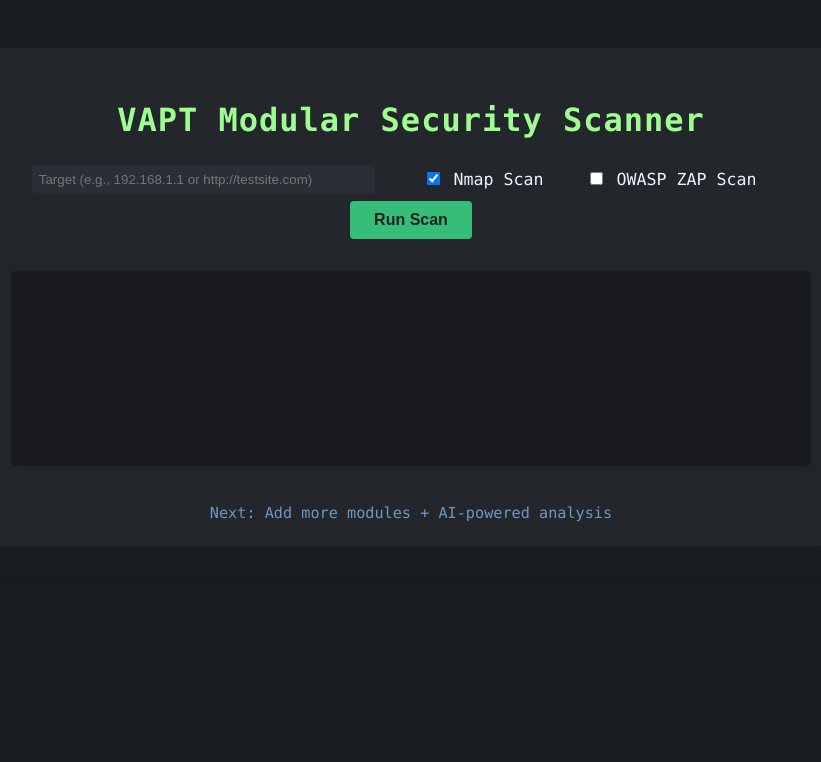
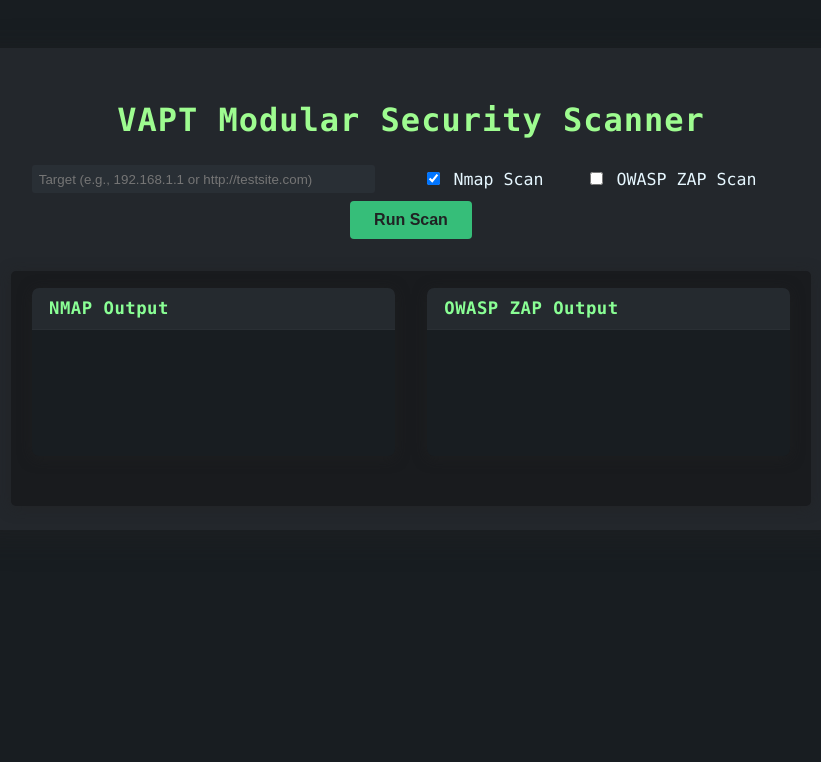
Before and after one commit to jackaizik/VAPT-Scanner, a Flask app: page / in a window 1280 px wide. Shown: the top 762 px of the page, without its empty margins (229-1050 px from the left). Run offline with Flask 3, Linux system fonts and the light colour scheme.

Commit message:
Visual Improvements

```diff
--- a/static/styles.css
+++ b/static/styles.css
@@ -102,3 +102,51 @@ footer {
     margin-top: 2.5em;
     opacity: 0.7;
 }
+
+.output-area {
+    display: flex;
+    gap: 2em;
+    flex-wrap: wrap;
+    margin-top: 2em;
+    justify-content: space-between;
+}
+.scanner-console {
+    background: #191b1e;
+    border-radius: 7px;
+    box-shadow: 0 2px 14px #2228;
+    flex: 1 1 330px;
+    min-width: 290px;
+    max-width: 390px;
+    display: flex;
+    flex-direction: column;
+    margin-bottom: 2em;
+    margin-right: 0;
+    margin-left: 0;
+}
+.console-title {
+    font-weight: bold;
+    background: #252a2f;
+    color: #8aff95;
+    padding: 0.6em 1em;
+    border-radius: 7px 7px 0 0;
+    font-size: 1.08em;
+    letter-spacing: 0.5px;
+    border-bottom: 1px solid #2a2f34;
+}
+.console-body {
+    padding: 1.1em 1.1em;
+    font-family: 'Fira Mono', 'Consolas', monospace;
+    font-size: 1.03em;
+    color: #d6e9f3;
+    background: #181d21;
+    border-radius: 0 0 7px 7px;
+    white-space: pre-wrap;
+    word-break: break-word;
+    max-height: 340px;
+    overflow-y: auto;
+    min-height: 90px;
+}
+@media (max-width: 900px) {
+    .output-area { flex-direction: column; gap: 0.5em; }
+    .scanner-console { max-width: 100%; min-width: 220px; }
+}
--- a/templates/index.html
+++ b/templates/index.html
@@ -16,33 +16,43 @@
             </div>
             <button type="submit">Run Scan</button>
         </form>
-        <div id="output-area">
-            <div id="scan-status" class="console-output"></div>
+        <div id="output-area" class="output-area">
+            <div class="scanner-console" id="nmap-console">
+                <div class="console-title">NMAP Output</div>
+                <div class="console-body" id="nmap-output"></div>
             </div>
-        <footer>
-            <span>Next: Add more modules + AI-powered analysis</span>
-        </footer>
+            <div class="scanner-console" id="zap-console">
+                <div class="console-title">OWASP ZAP Output</div>
+                <div class="console-body" id="zap-output"></div>
             </div>
+            <!-- Add more scanner consoles here as you expand modules -->
+        </div>
+
         <script>
         document.getElementById('scan-form').onsubmit = async function(e){
             e.preventDefault();
-        let output = document.getElementById('scan-status');
-        output.innerHTML = '';
+            // Clear previous outputs
+            document.getElementById('nmap-output').innerText = '';
+            document.getElementById('zap-output').innerText = '';
+            // Collect targets/modules
             let target = document.getElementById('target').value;
             let scanTypes = Array.from(document.querySelectorAll('input[name="scan_type"]:checked')).map(cb => cb.value);
 
             // Run all selected scanners in parallel
             for (let scanType of scanTypes) {
-            output.innerHTML += `<div class="module-header">${scanType.toUpperCase()} Scan Started...</div>`;
+                let outputDiv = document.getElementById(scanType + '-output');
+                outputDiv.innerText = 'Scan started...';
                 fetch('/scan', {
                     method: 'POST',
                     headers: {'Content-Type': 'application/json'},
                     body: JSON.stringify({scan_type: scanType, target: target})
-            }).then(r => r.json()).then(result => {
-                let moduleBlock = `<div class="module-result"><pre>${formatScanResult(result, scanType)}</pre></div>`;
-                output.innerHTML += moduleBlock;
-            }).catch(e => {
-                output.innerHTML += `<div class="error-msg">Error running ${scanType}: ${e}</div>`;
+                })
+                .then(r => r.json())
+                .then(result => {
+                    outputDiv.innerText = formatScanResult(result, scanType);
+                })
+                .catch(e => {
+                    outputDiv.innerText = `Error: ${e}`;
                 });
             }
         }
```
Lines whose indentation alone changed are shown as unchanged.
